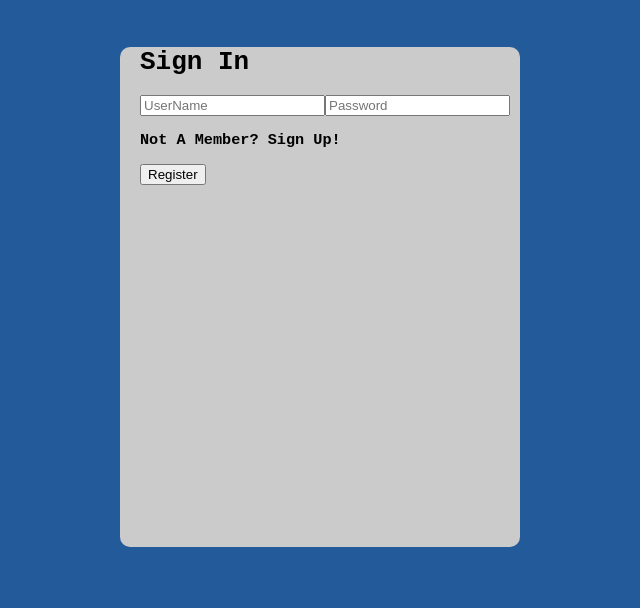
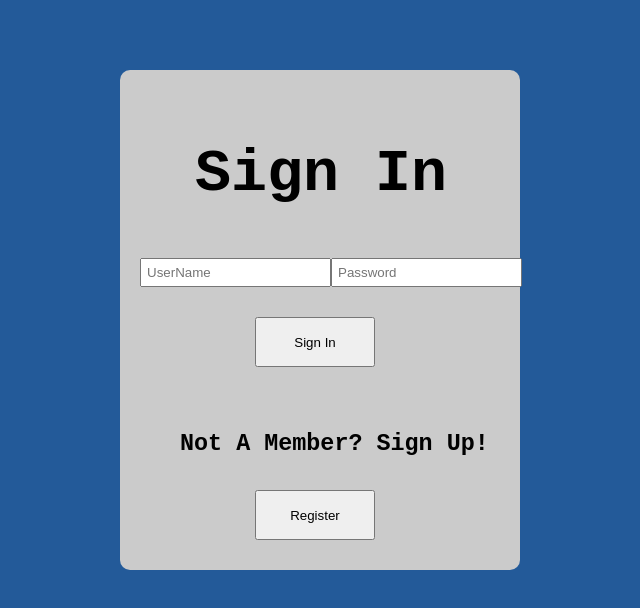
Before and after one commit to phoenixkhan97/choose-your-advanture, a React (Create React App) app: page /signin in a window 1280 px wide. Shown: the top 608 px of the page, without its empty margins (320-960 px from the left). Built offline with nearby package versions, Linux system fonts and the light colour scheme.

Commit message:
idea of where sign in should go

```diff
--- a/src/App.css
+++ b/src/App.css
@@ -1,11 +1,5 @@
 .App{
 font-family: monospace;
-}
-
-.signIn, .signUp{
-  position:relative;
-  margin:auto;
-  left:20px;
 }
 
 body{
@@ -82,6 +76,22 @@ body{
   background-color: rgb(18, 123, 18);
 }
 
+.btnSignUp{
+  position:relative;
+  left:75px;
+  top:10px;
+  width:120px;
+  height:50px;
+}
+
+.btnSignIn{
+  position:relative;
+  left:135px;
+  top:110px;
+  width:120px;
+  height:50px;
+}
+
 .home1{
   color:aliceblue;
   font-size:50px;
@@ -100,6 +110,7 @@ body{
   width:530px;
   position:relative;
 }
+
 
 .map{
   position:absolute;
@@ -141,3 +152,26 @@ left:30px;
   left:350px;
 
 }
+
+
+.signIn{
+  font-size:60px;
+  position:relative;
+  left:75px;
+  top:70px;
+}
+
+.username{
+  position:relative;
+  left:20px;
+  top:80px;
+  padding:5px;
+
+}
+
+.signUp{
+  font-size:20px;
+  position:relative;
+  top:150px;
+  left:60px;
+}
--- a/src/pages/SignIn.js
+++ b/src/pages/SignIn.js
@@ -3,20 +3,23 @@ const signIn = ()=>{
     return(
         <div className="background">
             <div className="box">
-                <div className="signIn">
-               <h1>Sign In</h1>
+                <div>
+               <h1 className="signIn">Sign In</h1>
                <input
+               className="username"
                type="text"
                placeholder="UserName"
                name="username"/>
                <input
+               className="username"
                type="password"
                placeholder="Password"
                name="password"/>
+               <button className="btnSignIn">Sign In</button>
                </div>
                <div className="signUp">
                  <h3>Not A Member? Sign Up!</h3>
-                 <button>Register</button>
+                 <button className="btnSignUp">Register</button>
                </div>
             </div>
         </div>
```
